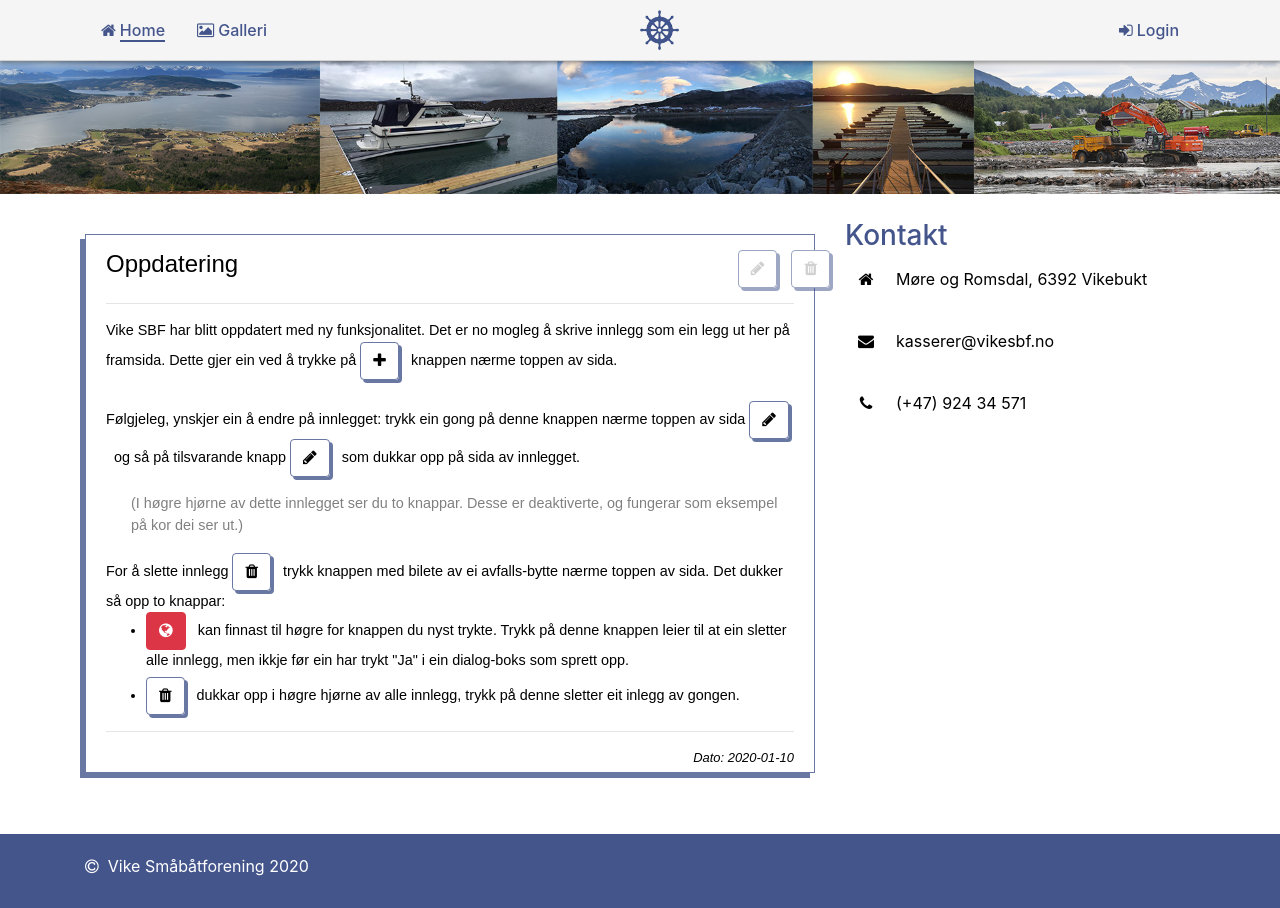
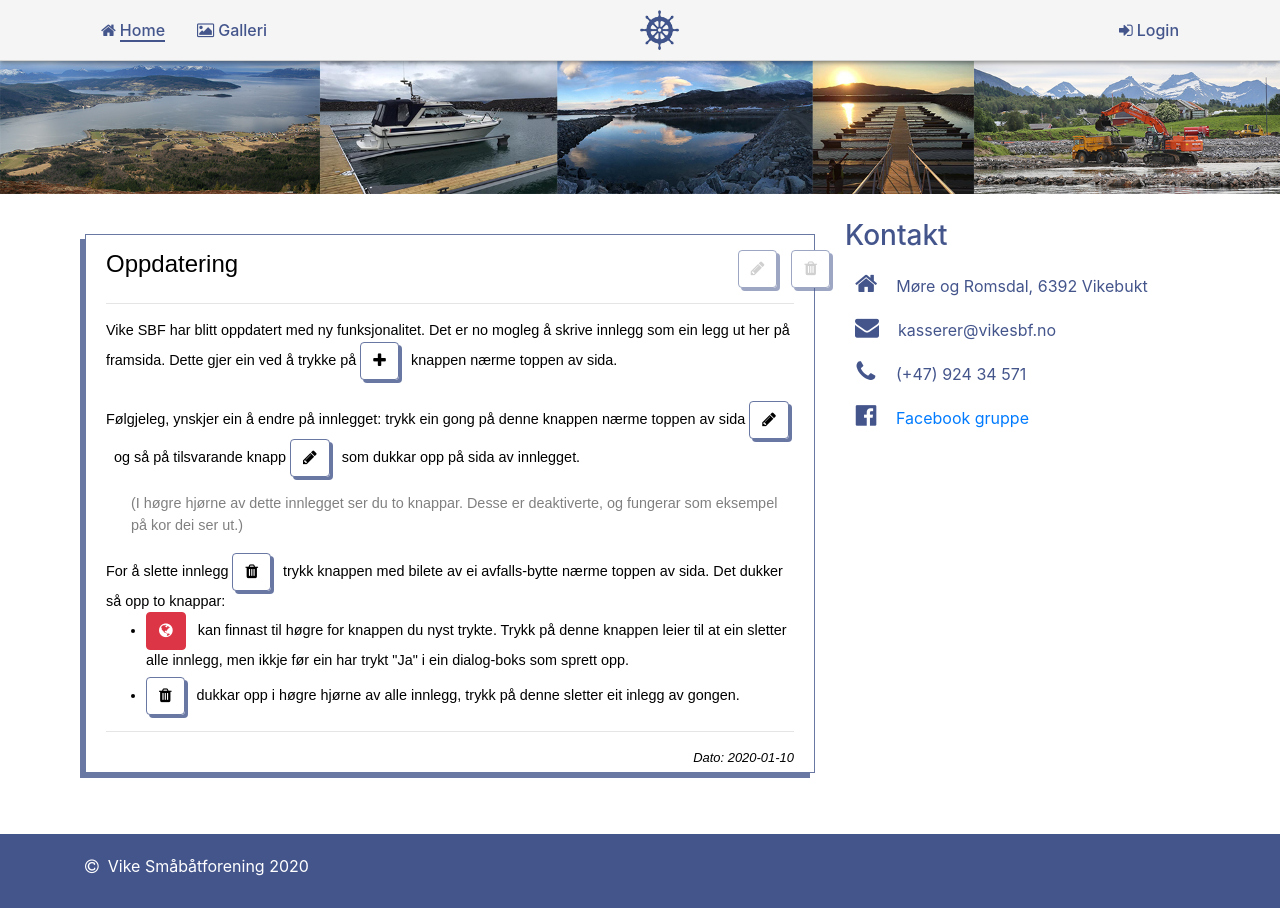
Before and after one commit to gohovd/vsbf_php, a PHP site: page / in a window 1280 px wide. Run offline with PHP 8.4, Linux system fonts and the light colour scheme; data that the repository does not hold is empty; a stand-in replaces the project's code that opens the database connection; some libraries are stand-ins or nearby versions.

Commit message:
sidebar icon change

```diff
--- a/css/style.css
+++ b/css/style.css
@@ -116,7 +116,6 @@ li#Loginlink.nav-link, li#Logoutlink.nav-link {
     padding-bottom: 100px;
 }
 #sidebar div {
-    color: black;
     text-align: left;
 }
 #sidebar i {
@@ -125,6 +124,7 @@ li#Loginlink.nav-link, li#Logoutlink.nav-link {
     min-width: 42px;
     min-height: 38px;
     text-align: center;
+    font-size: 1.5em;
 }
 
 /* holds cms buttons, func buttons, and posts */
--- a/foot.php
+++ b/foot.php
@@ -1,5 +1,11 @@
 <footer class="page-footer">
   <div class="container">
-    <i class="fa fa-copyright" aria-hidden="true"></i>&nbsp;&nbsp;Vike Småbåtforening 2020
+
+    <div class="row">
+      <div class="col-md-6">
+        <i class="fa fa-copyright" aria-hidden="true"></i>&nbsp;&nbsp;Vike Småbåtforening 2020
+      </div>
+    </div>
+
   </div>
 </footer>
--- a/galleri.php
+++ b/galleri.php
@@ -4,11 +4,11 @@ if (session_id() == "") {
 	session_start();
 }
 
+$title = 'Galleri';
+$currentPage = 'Galleri';
+
 include("./head.php");
 include('./nav-bar.php');
-
-$title = 'Galleri';
-$currentPage = 'Galleri';
 
 echo '<div class="under-construction">
 <p>
--- a/head.php
+++ b/head.php
@@ -24,6 +24,5 @@
 
       <script src="./js/show-message.js"></script>
 
-      <?php $baseUrl = "https://" . $_SERVER['SERVER_NAME']; ?>
-
+      <?php $baseUrl = "/php_web_project/tutorial"; ?>
 </head>
--- a/helpers/auth.php
+++ b/helpers/auth.php
@@ -2,8 +2,6 @@
 
 include('./debug.php');
 require('./config.php');
-
-$baseUrl = "https://" . $_SERVER['SERVER_NAME'];
 
 if (session_id() == "") {
 	session_start();
--- a/helpers/reg.php
+++ b/helpers/reg.php
@@ -5,8 +5,6 @@ require('./config.php');
 if (session_id() == "") {
 	session_start();
 }
-
-$baseUrl = "https://" . $_SERVER['SERVER_NAME'];
 
 // Now we check if the data was submitted, isset() function will check if the data exists.
 if (!isset($_POST['username'], $_POST['password'], $_POST['email'])) {
--- a/index.php
+++ b/index.php
@@ -215,9 +215,14 @@ if (session_id() == "") {
 
             <div id="sidebar" class="col-md-4">
                 <h3>Kontakt</h3>
-                    <div class="contact-detail-text"><i class="fa fa-home"></i>&nbsp;&nbsp;Møre og Romsdal, 6392 Vikebukt</div><br>
-                    <div class="contact-detail-text"><i class="fa fa-envelope"></i>&nbsp;&nbsp;kasserer@vikesbf.no</div><br>
-                    <div class="contact-detail-text"><i class="fa fa-phone"></i>&nbsp;&nbsp;(+47) 924 34 571</div>
+                    <div class="contact-detail-text">
+                        <i class="fa fa-home"></i>&nbsp;&nbsp;Møre og Romsdal, 6392 Vikebukt</div>
+                    <div class="contact-detail-text">
+                        <i class="fa fa-envelope"></i>&nbsp;&nbsp;kasserer@vikesbf.no</div>
+                    <div class="contact-detail-text">
+                        <i class="fa fa-phone"></i>&nbsp;&nbsp;(+47) 924 34 571</div>
+                    <div class="contact-detail-text">
+                        <i class="fa fa-facebook-official" aria-hidden="true"></i>&nbsp;&nbsp;<a href="https://www.facebook.com/groups/81632657018/">Facebook gruppe</a></div>
             </div>
 
         </div>
```
